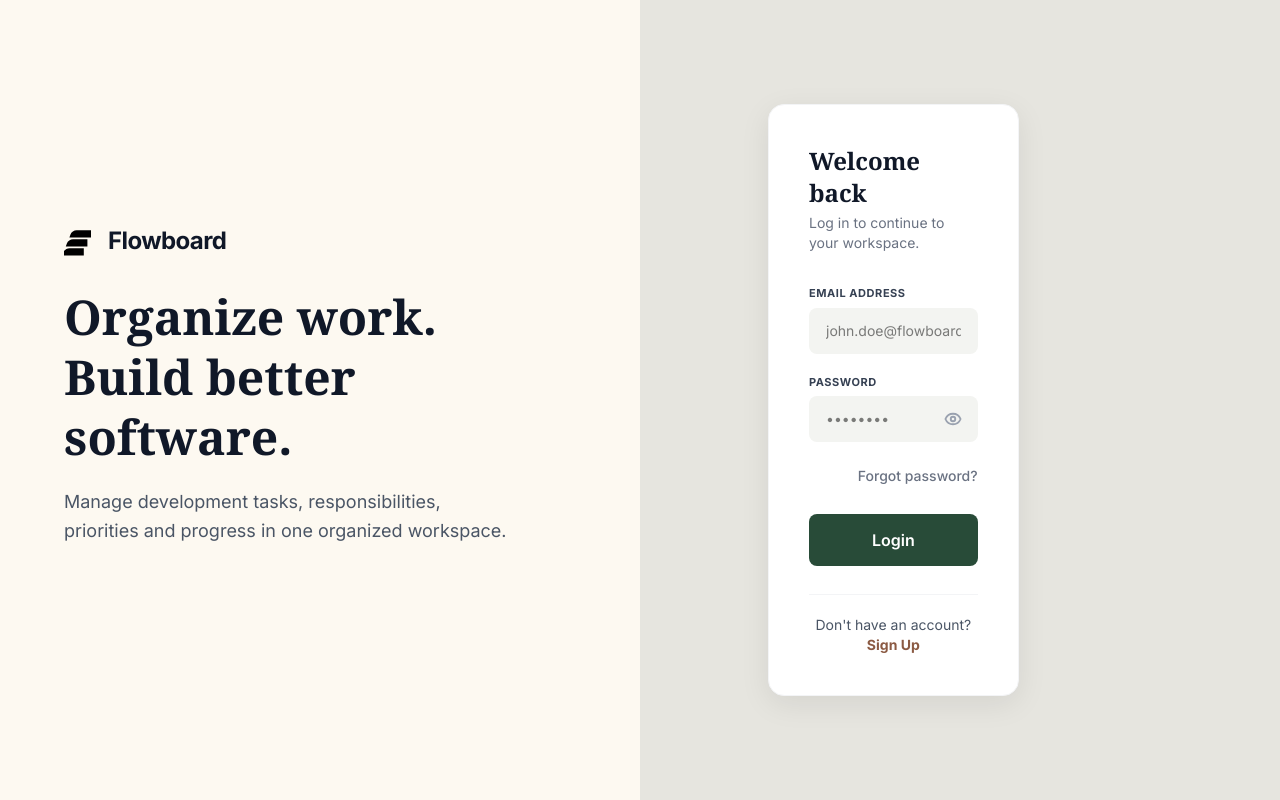
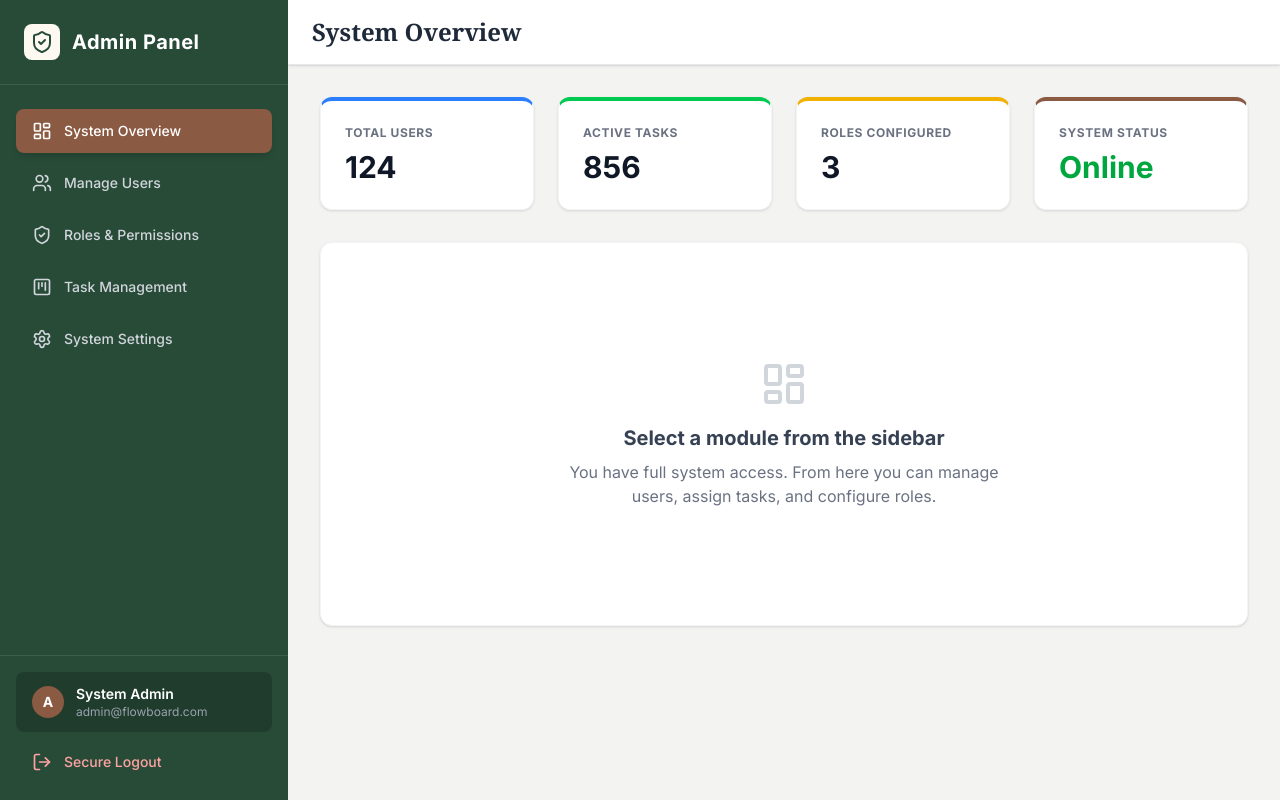
Before and after one commit to malfiya1212/flowboard_frontend, a React (Vite) app: page /admin in a window 1280 px wide. Before the commit this address led to /login. Built offline with nearby package versions, Linux system fonts and the light colour scheme; a web font is replaced by a local one.

Commit message:
add some funationalty admin dashiobord

```diff
--- a/src/Admin/admindashiord.tsx
+++ b/src/Admin/admindashiord.tsx
@@ -1,43 +1,158 @@
-import React from 'react';
+import React, { useState } from 'react';
+import { useNavigate } from 'react-router-dom';
 import { useAuth } from '../context/authcontext';
-import { Navigate } from 'react-router-dom';
+import {
+  Users,
+  ShieldCheck,
+  KanbanSquare,
+  Settings,
+  LayoutDashboard,
+  LogOut,
+  Menu,
+  X
+} from 'lucide-react';
 
 export default function AdminDashboard() {
   const { user, logout } = useAuth();
+  const navigate = useNavigate();
+  const [isMobileMenuOpen, setIsMobileMenuOpen] = useState(false);
 
-  // Route protection: If not logged in, or not an Admin, kick them out
-  if (!user) return <Navigate to="/login" />;
-  if (user.role !== 'Admin') return <Navigate to="/dashboard" />;
+  const handleLogout = () => {
+    logout();
+    navigate('/admin-login');
+  };
+
+  // Navigation items mapped directly to your SRS requirements
+  const navItems = [
+    { name: 'System Overview', icon: <LayoutDashboard size={20} />, active: true },
+    { name: 'Manage Users', icon: <Users size={20} /> },
+    { name: 'Roles & Permissions', icon: <ShieldCheck size={20} /> },
+    { name: 'Task Management', icon: <KanbanSquare size={20} /> },
+    { name: 'System Settings', icon: <Settings size={20} /> },
+  ];
 
   return (
-    <div className="min-h-screen bg-[#FDF9F1] p-8">
-      <div className="max-w-6xl mx-auto">
-        <header className="flex justify-between items-center mb-10">
-          <h1 className="text-3xl font-serif font-bold text-gray-900">Admin Control Panel</h1>
+    <div className="flex h-screen bg-[#F3F4F1] font-sans">
+
+      {/* Mobile Menu Overlay */}
+      {isMobileMenuOpen && (
+        <div
+          className="fixed inset-0 bg-black/50 z-40 lg:hidden"
+          onClick={() => setIsMobileMenuOpen(false)}
+        />
+      )}
+
+      {/* Sidebar - Forest Green */}
+      <aside className={`
+        fixed lg:static inset-y-0 left-0 z-50 w-72 bg-[#284B38] text-white transition-transform duration-300 ease-in-out flex flex-col
+        ${isMobileMenuOpen ? 'translate-x-0' : '-translate-x-full lg:translate-x-0'}
+      `}>
+        {/* Sidebar Header */}
+        <div className="flex items-center justify-between p-6 border-b border-white/10">
+          <div className="flex items-center gap-3">
+            <div className="bg-[#FDF9F1] text-[#284B38] p-1.5 rounded-lg font-bold">
+              <ShieldCheck size={24} />
+            </div>
+            <span className="text-xl font-bold tracking-wide">Admin Panel</span>
+          </div>
+          <button className="lg:hidden text-white" onClick={() => setIsMobileMenuOpen(false)}>
+            <X size={24} />
+          </button>
+        </div>
+
+        {/* Navigation Links */}
+        <nav className="flex-1 px-4 py-6 space-y-2 overflow-y-auto">
+          {navItems.map((item) => (
+            <button
+              key={item.name}
+              className={`w-full flex items-center gap-3 px-4 py-3 rounded-lg text-sm font-medium transition-colors ${
+                item.active
+                  ? 'bg-[#8B5A43] text-white shadow-md'
+                  : 'text-gray-300 hover:bg-white/10 hover:text-white'
+              }`}
+            >
+              {item.icon}
+              {item.name}
+            </button>
+          ))}
+        </nav>
+
+        {/* User Info & Logout */}
+        <div className="p-4 border-t border-white/10">
+          <div className="flex items-center gap-3 px-4 py-3 mb-2 rounded-lg bg-black/20">
+            <div className="w-8 h-8 rounded-full bg-[#8B5A43] flex items-center justify-center font-bold text-sm">
+              {user?.name?.charAt(0).toUpperCase() || 'A'}
+            </div>
+            <div className="flex-1 truncate">
+              <p className="text-sm font-semibold truncate">{user?.name || 'System Admin'}</p>
+              <p className="text-xs text-gray-400 truncate">{user?.email || 'admin@flowboard.com'}</p>
+            </div>
+          </div>
+          <button
+            onClick={handleLogout}
+            className="w-full flex items-center gap-3 px-4 py-3 rounded-lg text-sm font-medium text-red-300 hover:bg-red-500/10 hover:text-red-200 transition-colors"
+          >
+            <LogOut size={20} />
+            Secure Logout
+          </button>
+        </div>
+      </aside>
+
+      {/* Main Content Area */}
+      <main className="flex-1 flex flex-col min-w-0 overflow-hidden">
+
+        {/* Top Header */}
+        <header className="bg-white border-b border-gray-200 px-6 py-4 flex items-center justify-between shadow-sm">
           <div className="flex items-center gap-4">
-            <span className="text-sm font-semibold bg-[#E6E5DF] px-3 py-1 rounded-full">
-              {user.name} (Admin)
-            </span>
-            <button onClick={logout} className="text-sm text-red-600 font-semibold hover:underline">
-              Logout
+            <button
+              className="lg:hidden text-gray-600 hover:text-gray-900"
+              onClick={() => setIsMobileMenuOpen(true)}
+            >
+              <Menu size={24} />
             </button>
+            <h1 className="text-2xl font-serif font-bold text-gray-800">System Overview</h1>
           </div>
         </header>
 
-        <div className="grid grid-cols-1 md:grid-cols-3 gap-6">
-          <div className="bg-white p-6 rounded-xl shadow-sm border border-gray-200">
-            <h3 className="font-bold text-lg mb-2">User Management</h3>
-            <p className="text-sm text-gray-600 mb-4">Manage users, roles, and permissions.</p>
-            <button className="text-sm bg-[#284B38] text-white px-4 py-2 rounded-lg">Manage Users</button>
+        {/* Dashboard Content Container */}
+        <div className="flex-1 overflow-y-auto p-6 lg:p-8">
+
+          {/* SRS Feature Cards (Placeholders for future development) */}
+          <div className="grid grid-cols-1 md:grid-cols-2 lg:grid-cols-4 gap-6 mb-8">
+
+            <div className="bg-white p-6 rounded-xl shadow-sm border border-gray-100 border-t-4 border-t-blue-500">
+              <h3 className="text-gray-500 text-xs font-bold uppercase tracking-wider mb-2">Total Users</h3>
+              <p className="text-3xl font-bold text-gray-900">124</p>
+            </div>
+
+            <div className="bg-white p-6 rounded-xl shadow-sm border border-gray-100 border-t-4 border-t-green-500">
+              <h3 className="text-gray-500 text-xs font-bold uppercase tracking-wider mb-2">Active Tasks</h3>
+              <p className="text-3xl font-bold text-gray-900">856</p>
+            </div>
+
+            <div className="bg-white p-6 rounded-xl shadow-sm border border-gray-100 border-t-4 border-t-yellow-500">
+              <h3 className="text-gray-500 text-xs font-bold uppercase tracking-wider mb-2">Roles Configured</h3>
+              <p className="text-3xl font-bold text-gray-900">3</p>
+            </div>
+
+            <div className="bg-white p-6 rounded-xl shadow-sm border border-gray-100 border-t-4 border-t-[#8B5A43]">
+              <h3 className="text-gray-500 text-xs font-bold uppercase tracking-wider mb-2">System Status</h3>
+              <p className="text-3xl font-bold text-green-600">Online</p>
+            </div>
+
           </div>
 
-          <div className="bg-white p-6 rounded-xl shadow-sm border border-gray-200">
-            <h3 className="font-bold text-lg mb-2">System Settings</h3>
-            <p className="text-sm text-gray-600 mb-4">Configure global FlowBoard settings.</p>
-            <button className="text-sm bg-[#284B38] text-white px-4 py-2 rounded-lg">Open Settings</button>
+          {/* Placeholder for Data Table */}
+          <div className="bg-white rounded-xl shadow-sm border border-gray-100 p-8 text-center h-96 flex flex-col items-center justify-center">
+            <LayoutDashboard size={48} className="text-gray-300 mb-4" />
+            <h2 className="text-xl font-bold text-gray-700 mb-2">Select a module from the sidebar</h2>
+            <p className="text-gray-500 max-w-md mx-auto">
+              You have full system access. From here you can manage users, assign tasks, and configure roles.
+            </p>
           </div>
+
         </div>
-      </div>
+      </main>
     </div>
   );
 }
```
